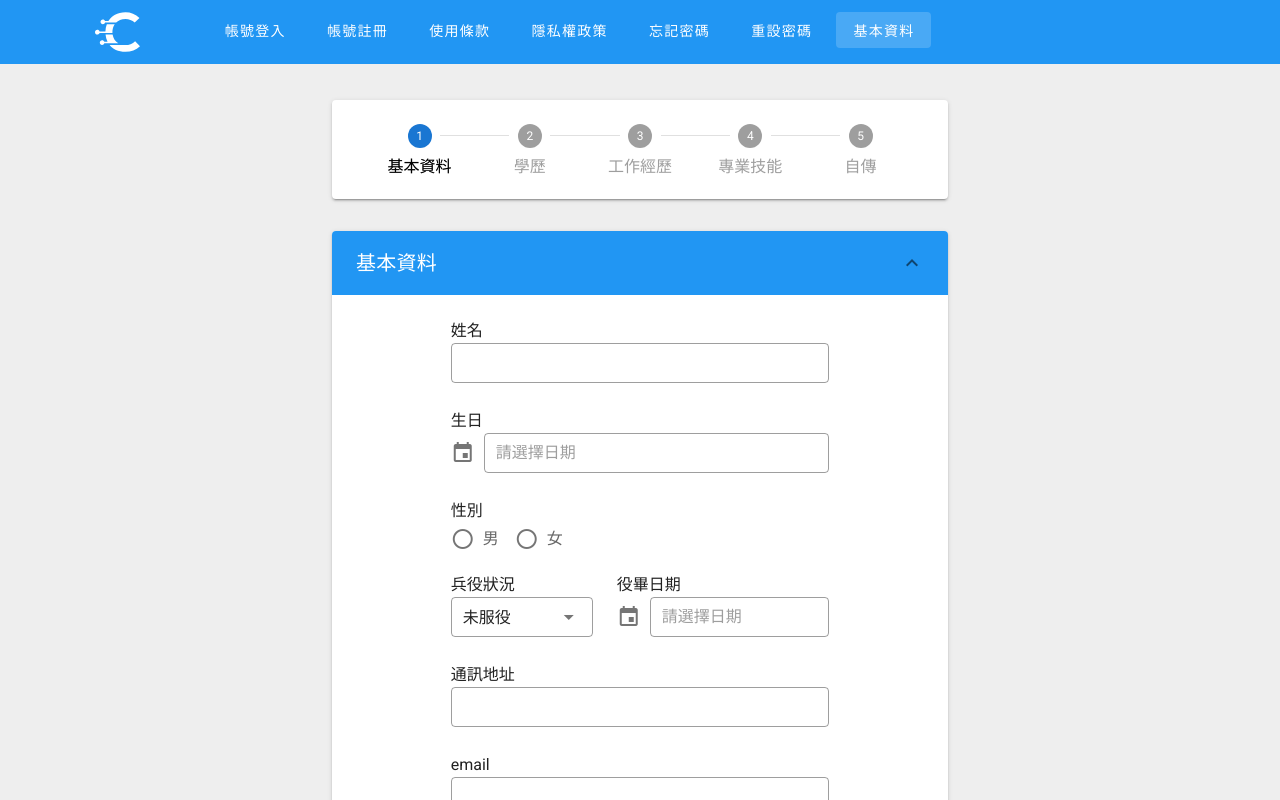
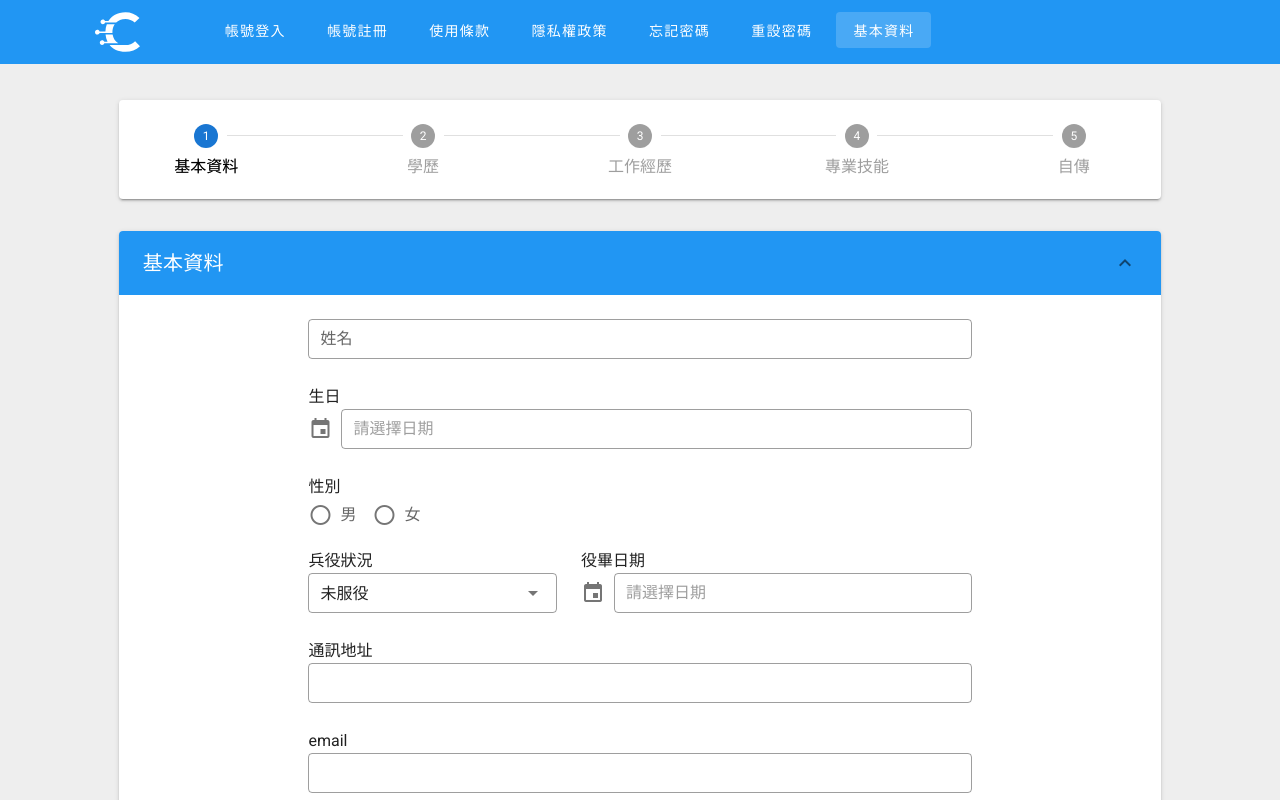
Before and after one commit to wade5141000/resume, a Vue app in the folder vue/: page /user-info in a window 1280 px wide. Shown: the top 800 px of the page. Built offline with nearby package versions, Linux system fonts and the light colour scheme.

Commit message:
畫面 col 調整

```diff
--- a/vue/src/views/user-info/Autobiography.vue
+++ b/vue/src/views/user-info/Autobiography.vue
@@ -1,6 +1,6 @@
 <template>
   <v-row justify="center">
-    <v-col cols="12" md="8" lg="6" class="mt-6">
+    <v-col cols="12" md="10" lg="10" class="mt-6">
       <theStepper step="5"></theStepper>
       <v-expansion-panels v-model="panel" multiple class="mt-8">
         <v-expansion-panel>
--- a/vue/src/views/user-info/BasicInfo.vue
+++ b/vue/src/views/user-info/BasicInfo.vue
@@ -1,6 +1,6 @@
 <template>
   <v-row justify="center">
-    <v-col cols="12" md="8" lg="6" class="mt-6">
+    <v-col cols="12" md="10" lg="10" class="mt-6">
       <theStepper step="1"></theStepper>
       <v-expansion-panels v-model="panel" multiple class="mt-8">
         <v-expansion-panel>
@@ -10,8 +10,13 @@
           <v-expansion-panel-content>
             <v-row class="mt-6" no-gutters justify="center">
               <v-col cols="12" md="10" lg="8">
-                <span>姓名</span>
-                <v-text-field outlined dense v-model="user.name"></v-text-field>
+                <!--                <span>姓名</span>-->
+                <v-text-field
+                  label="姓名"
+                  outlined
+                  dense
+                  v-model="user.name"
+                ></v-text-field>
               </v-col>
             </v-row>
             <v-row no-gutters justify="center">
--- a/vue/src/views/user-info/EducationInfo.vue
+++ b/vue/src/views/user-info/EducationInfo.vue
@@ -1,6 +1,6 @@
 <template>
   <v-row justify="center">
-    <v-col cols="12" md="8" lg="6" class="mt-6">
+    <v-col cols="12" md="10" lg="10" class="mt-6">
       <theStepper step="2"></theStepper>
       <v-expansion-panels v-model="panel" multiple class="mt-8">
         <v-expansion-panel>
--- a/vue/src/views/user-info/ExperienceInfo.vue
+++ b/vue/src/views/user-info/ExperienceInfo.vue
@@ -1,6 +1,6 @@
 <template>
   <v-row justify="center">
-    <v-col cols="12" md="8" lg="6" class="mt-6">
+    <v-col cols="12" md="10" lg="10" class="mt-6">
       <theStepper step="3"></theStepper>
       <v-expansion-panels v-model="panel" multiple class="mt-8">
         <v-expansion-panel>
--- a/vue/src/views/user-info/SkillInfo.vue
+++ b/vue/src/views/user-info/SkillInfo.vue
@@ -1,6 +1,6 @@
 <template>
   <v-row justify="center">
-    <v-col cols="12" md="8" lg="6" class="mt-6">
+    <v-col cols="12" md="10" lg="10" class="mt-6">
       <theStepper step="4"></theStepper>
       <v-expansion-panels v-model="panel" multiple class="mt-8">
         <v-expansion-panel>
```
